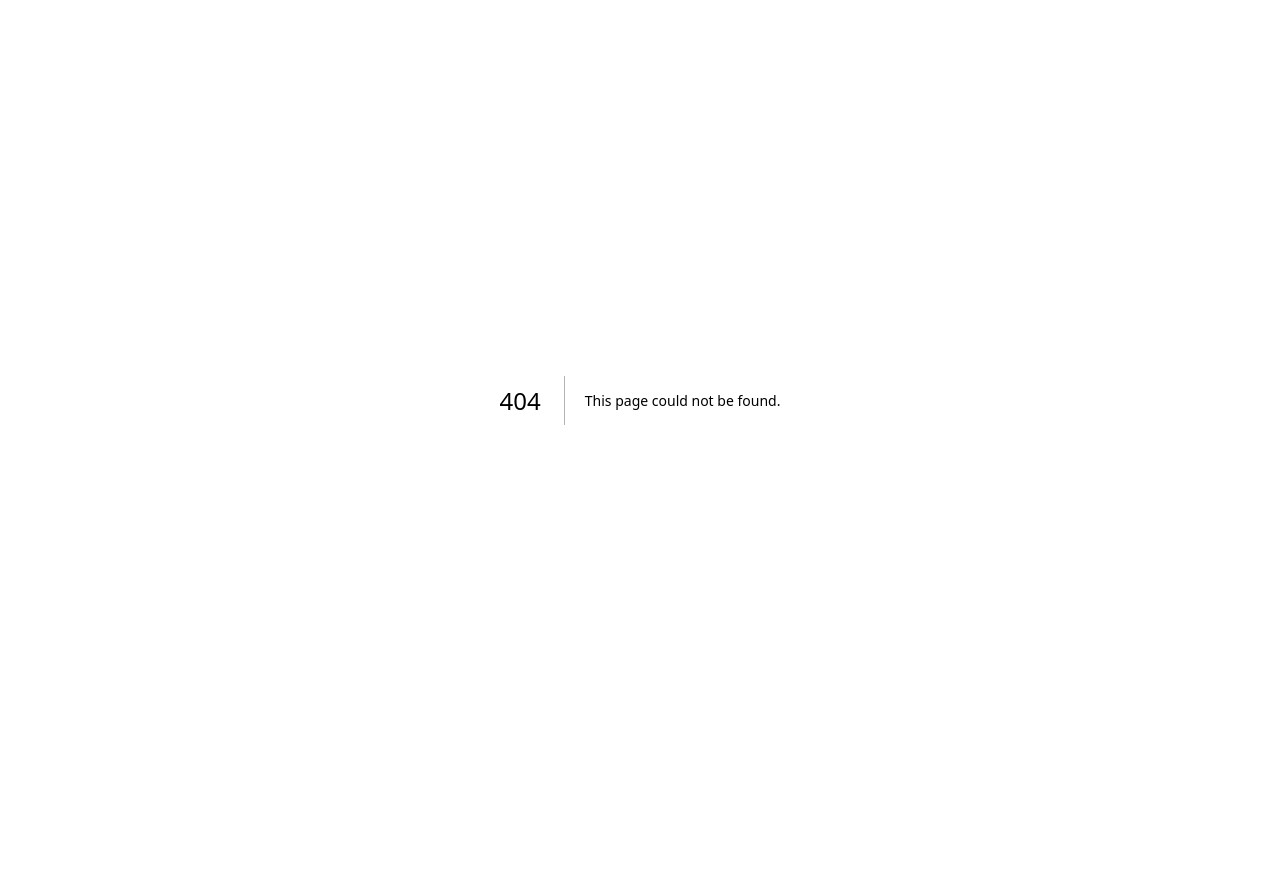
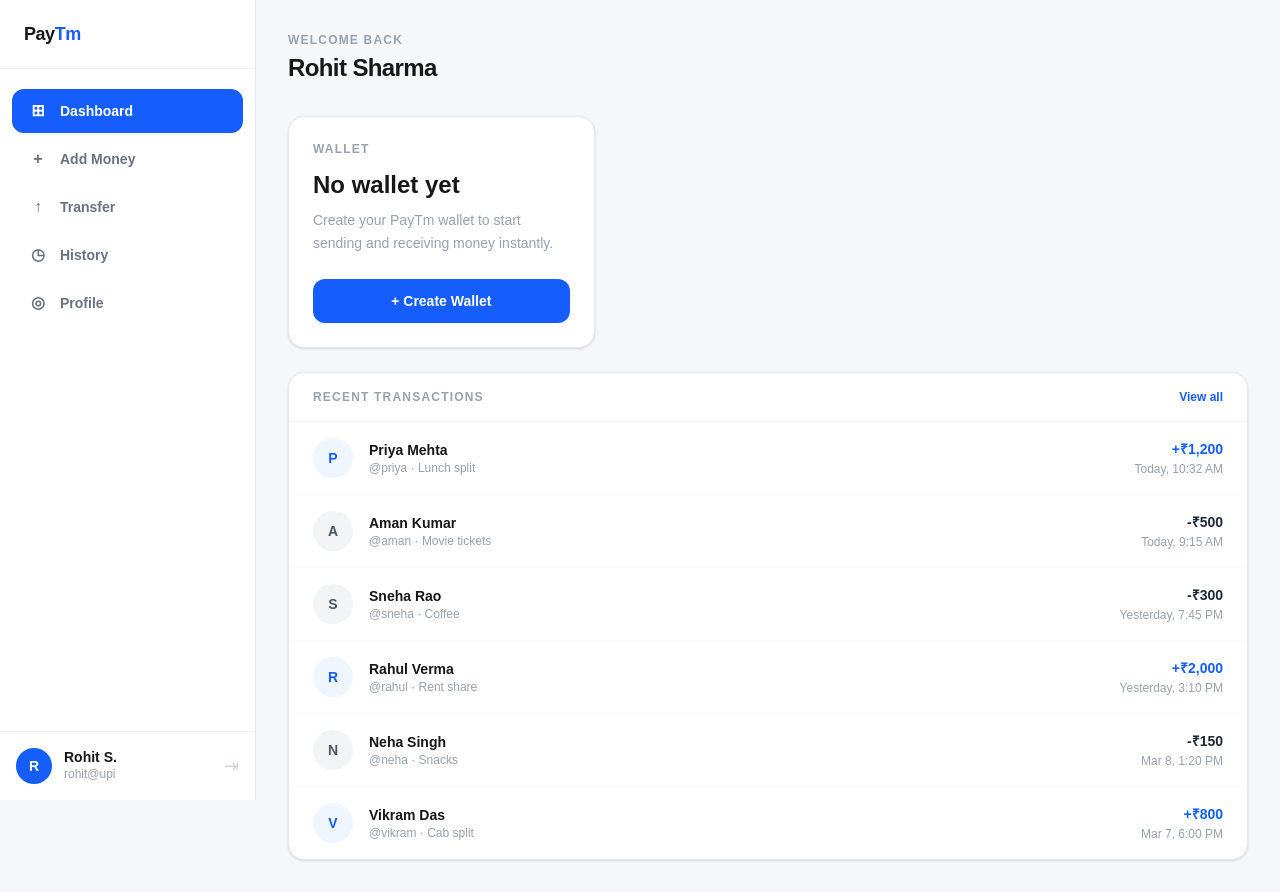
Before and after one commit to AnyxByte/Paytm-Clone, a Next.js app in the folder paytm-client/: page /dashboard in a window 1280 px wide. Before the commit this address had no page. Before the commit the page ends 800 px from the top, so only its background shows below. Built offline with nearby package versions, Linux system fonts and the light colour scheme.

Commit message:
second day of paytm clone

```diff
--- /dev/null
+++ b/paytm-client/app/dashboard/page.js
@@ -0,0 +1,33 @@
+import Sidebar from "@/components/dashboard/Sidebar";
+import BalanceCard from "@/components/dashboard/BalanceCard";
+import Transactions from "@/components/dashboard/Transaction";
+// import Transactions from "@/components/dashboard/Transactions";
+
+export default function DashboardPage() {
+  return (
+    <div className="min-h-screen bg-[#f5f7fa] flex">
+      <Sidebar />
+      <main className="flex-1 ml-64 p-8">
+        <div className="max-w-5xl mx-auto">
+          {/* Header */}
+          <div className="mb-8">
+            <p className="text-xs font-bold text-gray-400 uppercase tracking-widest mb-1">
+              Welcome back
+            </p>
+            <h1 className="text-2xl font-black tracking-tight">Rohit Sharma</h1>
+          </div>
+
+          {/* Top row */}
+          <div className="grid grid-cols-3 gap-5 mb-6">
+            <div className="">
+              <BalanceCard />
+            </div>
+          </div>
+
+          {/* Transactions */}
+          <Transactions />
+        </div>
+      </main>
+    </div>
+  );
+}
--- a/paytm-client/app/layout.js
+++ b/paytm-client/app/layout.js
@@ -12,8 +12,8 @@
 });
 
 export const metadata = {
-  title: "Create Next App",
-  description: "Generated by create next app",
+  title: "Paytm",
+  description: "Paytm Clone",
 };
 
 export default function RootLayout({ children }) {
--- /dev/null
+++ b/paytm-client/components/dashboard/BalanceCard.jsx
@@ -0,0 +1,49 @@
+export default function BalanceCard() {
+  const hasWallet = false; // toggle to true once wallet is created
+
+  if (!hasWallet) {
+    return (
+      <div className="bg-white border border-gray-200 rounded-2xl p-6 shadow-sm h-full flex flex-col justify-between">
+        <div>
+          <p className="text-xs font-bold text-gray-400 uppercase tracking-widest mb-3">Wallet</p>
+          <p className="text-2xl font-black mb-2">No wallet yet</p>
+          <p className="text-sm text-gray-400 leading-relaxed max-w-xs">
+            Create your PayTm wallet to start sending and receiving money instantly.
+          </p>
+        </div>
+        <button className="mt-6 w-full bg-blue-600 text-white font-bold py-3 rounded-xl text-sm hover:bg-blue-700 transition">
+          + Create Wallet
+        </button>
+      </div>
+    );
+  }
+
+  return (
+    <div className="rounded-2xl overflow-hidden shadow-sm h-full flex flex-col">
+
+      {/* Balance */}
+      <div className="bg-blue-600 px-6 py-6 flex items-start justify-between">
+        <div>
+          <p className="text-xs font-bold text-blue-200 uppercase tracking-widest mb-1">Total Balance</p>
+          <p className="text-4xl font-black text-white">₹12,450.00</p>
+          <p className="text-blue-200 text-xs mt-1 font-medium">rohit@upi</p>
+        </div>
+        <span className="bg-white/10 text-white text-xs font-bold px-3 py-1 rounded-full">Active</span>
+      </div>
+
+      {/* Quick stats */}
+      <div className="bg-white border border-gray-200 border-t-0 grid grid-cols-3 divide-x divide-gray-100 rounded-b-2xl">
+        {[
+          { label: "Sent this month",     value: "₹4,200" },
+          { label: "Received this month", value: "₹6,800" },
+          { label: "Transactions",        value: "24" },
+        ].map(s => (
+          <div key={s.label} className="px-5 py-4">
+            <p className="text-sm font-black">{s.value}</p>
+            <p className="text-xs text-gray-400 mt-0.5">{s.label}</p>
+          </div>
+        ))}
+      </div>
+    </div>
+  );
+}
--- /dev/null
+++ b/paytm-client/components/dashboard/Sidebar.jsx
@@ -0,0 +1,60 @@
+"use client";
+import Link from "next/link";
+
+export default function Sidebar() {
+  const links = [
+    { icon: "⊞", label: "Dashboard", active: true },
+    { icon: "+", label: "Add Money", active: false },
+    { icon: "↑", label: "Transfer", active: false },
+    { icon: "◷", label: "History", active: false },
+    { icon: "◎", label: "Profile", active: false },
+  ];
+
+  return (
+    <aside className="fixed top-0 left-0 h-full w-64 bg-white border-r border-gray-200 flex flex-col z-40">
+      {/* Logo */}
+      <div className="px-6 py-5 border-b border-gray-100">
+        <span className="text-lg font-black tracking-tight">
+          Pay<span className="text-blue-600">Tm</span>
+        </span>
+      </div>
+
+      {/* Nav */}
+      <nav className="flex-1 px-3 py-5 flex flex-col gap-1">
+        {links.map((l) => (
+          <Link
+            key={l.label}
+            href="#"
+            className={[
+              "flex items-center gap-3 px-4 py-2.5 rounded-xl text-sm font-semibold transition",
+              l.active
+                ? "bg-blue-600 text-white"
+                : "text-gray-500 hover:bg-gray-50 hover:text-black",
+            ].join(" ")}
+            onClick={() => (l.active = true)}
+          >
+            <span className="w-5 text-center text-base">{l.icon}</span>
+            {l.label}
+          </Link>
+        ))}
+      </nav>
+
+      {/* User */}
+      <div className="px-4 py-4 border-t border-gray-100 flex items-center gap-3">
+        <div className="w-9 h-9 rounded-full bg-blue-600 text-white text-sm font-black flex items-center justify-center">
+          R
+        </div>
+        <div>
+          <p className="text-sm font-bold leading-none">Rohit S.</p>
+          <p className="text-xs text-gray-400 mt-0.5">rohit@upi</p>
+        </div>
+        <Link
+          href="/auth/login"
+          className="ml-auto text-gray-300 hover:text-red-400 transition text-lg leading-none"
+        >
+          ⇥
+        </Link>
+      </div>
+    </aside>
+  );
+}
--- /dev/null
+++ b/paytm-client/components/dashboard/Transaction.jsx
@@ -0,0 +1,108 @@
+const txns = [
+  {
+    id: 1,
+    name: "Priya Mehta",
+    handle: "@priya",
+    amount: "+₹1,200",
+    type: "credit",
+    date: "Today, 10:32 AM",
+    note: "Lunch split",
+  },
+  {
+    id: 2,
+    name: "Aman Kumar",
+    handle: "@aman",
+    amount: "-₹500",
+    type: "debit",
+    date: "Today, 9:15 AM",
+    note: "Movie tickets",
+  },
+  {
+    id: 3,
+    name: "Sneha Rao",
+    handle: "@sneha",
+    amount: "-₹300",
+    type: "debit",
+    date: "Yesterday, 7:45 PM",
+    note: "Coffee",
+  },
+  {
+    id: 4,
+    name: "Rahul Verma",
+    handle: "@rahul",
+    amount: "+₹2,000",
+    type: "credit",
+    date: "Yesterday, 3:10 PM",
+    note: "Rent share",
+  },
+  {
+    id: 5,
+    name: "Neha Singh",
+    handle: "@neha",
+    amount: "-₹150",
+    type: "debit",
+    date: "Mar 8, 1:20 PM",
+    note: "Snacks",
+  },
+  {
+    id: 6,
+    name: "Vikram Das",
+    handle: "@vikram",
+    amount: "+₹800",
+    type: "credit",
+    date: "Mar 7, 6:00 PM",
+    note: "Cab split",
+  },
+];
+
+export default function Transactions() {
+  return (
+    <div className="bg-white border border-gray-200 rounded-2xl shadow-sm overflow-hidden">
+      {/* Header */}
+      <div className="px-6 py-4 border-b border-gray-100 flex items-center justify-between">
+        <p className="text-xs font-bold text-gray-400 uppercase tracking-widest">
+          Recent Transactions
+        </p>
+        <a
+          href="#"
+          className="text-xs text-blue-600 font-semibold hover:underline"
+        >
+          View all
+        </a>
+      </div>
+
+      {/* List */}
+      <div className="divide-y divide-gray-50">
+        {txns.map((t) => (
+          <div
+            key={t.id}
+            className="flex items-center justify-between px-6 py-4 hover:bg-gray-50 transition"
+          >
+            <div className="flex items-center gap-4">
+              <div
+                className={`w-10 h-10 rounded-full text-sm font-black flex items-center justify-center
+                ${t.type === "credit" ? "bg-blue-50 text-blue-600" : "bg-gray-100 text-gray-600"}`}
+              >
+                {t.name[0]}
+              </div>
+              <div>
+                <p className="text-sm font-bold">{t.name}</p>
+                <p className="text-xs text-gray-400">
+                  {t.handle} · {t.note}
+                </p>
+              </div>
+            </div>
+            <div className="text-right">
+              <p
+                className={`text-sm font-black ${t.type === "credit" ? "text-blue-600" : "text-gray-800"}`}
+              >
+                {t.amount}
+              </p>
+              <p className="text-xs text-gray-400 mt-0.5">{t.date}</p>
+            </div>
+          </div>
+        ))}
+      </div>
+    </div>
+  );
+}
--- a/paytm-client/components/landing/Features.jsx
+++ b/paytm-client/components/landing/Features.jsx
@@ -2,7 +2,7 @@
   return (
     <section className="max-w-6xl mx-auto px-6 md:px-16 pb-24">
       <p className="text-xs font-bold text-gray-400 uppercase tracking-widest mb-6">
-        Why PayZap
+        Why PayTm
       </p>
       <div className="grid md:grid-cols-3 gap-4">
         {[
--- a/paytm-client/components/landing/Footer.jsx
+++ b/paytm-client/components/landing/Footer.jsx
@@ -2,10 +2,10 @@
   return (
     <footer className="border-t border-gray-200 bg-white px-6 md:px-16 py-6 flex items-center justify-between">
       <span className="text-sm font-black">
-        Pay<span className="text-blue-600">Zap</span>
+        Pay<span className="text-blue-600">Tm</span>
       </span>
       <p className="text-xs text-gray-300">
-        © 2025 PayZap · Peer payments only
+        © 2025 PayTm · Peer payments only
       </p>
     </footer>
   );
--- a/paytm-client/components/landing/Hero.jsx
+++ b/paytm-client/components/landing/Hero.jsx
@@ -12,7 +12,7 @@
           anyone, <span className="text-blue-600">instantly.</span>
         </h1>
         <p className="text-gray-400 text-base max-w-sm mb-8 leading-relaxed">
-          PayZap lets you transfer money directly to other users using their UPI
+          PayTm lets you transfer money directly to other users using their UPI
           ID. Simple, fast, and secure.
         </p>
         <div className="flex gap-3">
--- a/paytm-client/components/landing/Navbar.jsx
+++ b/paytm-client/components/landing/Navbar.jsx
@@ -7,7 +7,7 @@
     <nav className="fixed top-0 w-full z-50 bg-white border-b border-gray-200 px-6 md:px-16 py-3.5 flex items-center justify-between">
       <div className="flex items-center gap-10">
         <span className="text-lg font-black tracking-tight">
-          Pay<span className="text-blue-600">Zap</span>
+          Pay<span className="text-blue-600">Tm</span>
         </span>
         <div className="hidden md:flex gap-6">
           {["Send Money", "Request", "History"].map((l) => (
```
Also changed, not shown: 1 other file (tests, documents, lock files or other folders).
